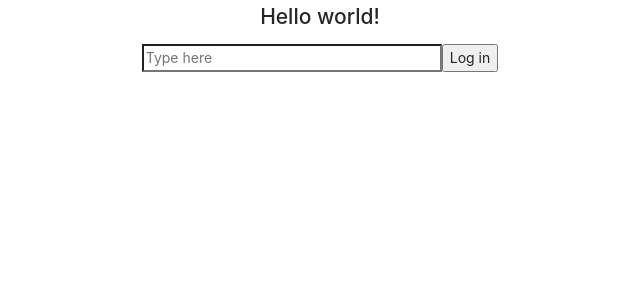
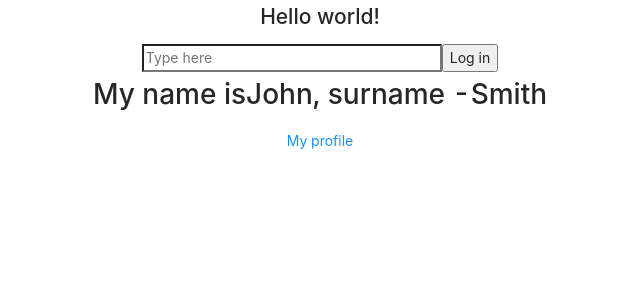
Before and after one commit to elijahmylcev/first-react-project, a React (Create React App) app: page / in a window 1280 px wide. Shown: the top 300 px of the page, without its empty margins (320-960 px from the left). Built offline with nearby package versions, Linux system fonts and the light colour scheme.

Commit message:
working with props

```diff
--- a/package.json
+++ b/package.json
@@ -9,7 +9,8 @@
     "react": "^17.0.2",
     "react-dom": "^17.0.2",
     "react-scripts": "5.0.0",
-    "web-vitals": "^2.1.4"
+    "web-vitals": "^2.1.4",
+    "prop-types": "^15.8.1"
   },
   "scripts": {
     "start": "react-scripts start",
@@ -30,6 +31,7 @@
     ]
   },
   "devDependencies": {
+    "-": "0.0.1",
     "babel-eslint": "^10.1.0",
     "babel-plugin-import": "^1.13.3",
     "eslint": "^8.11.0",
--- a/src/App.js
+++ b/src/App.js
@@ -1,4 +1,24 @@
 import './App.css';
+import PropTypes from 'prop-types';
+
+// Старый метод
+// class Field extends Component {
+//   render() {
+//     const placeHolder = 'Type here';
+//     const styledField = {
+//       width: '300px',
+//     };
+//     return (
+//       <input
+//         type="text"
+//         placeholder={placeHolder}
+//         style={styledField}
+//       />
+//     );
+//   }
+// }
+
+// Props === {}
 // import { Component } from 'react';
 // Можно использовать стрелочные функции для создания компонентов
 function Header() {
@@ -33,25 +53,27 @@ function App() {
       <Header />
       <Field />
       <Btn />
+      <WhoAmI name="John" surname="Smith" link="http://facebook.com" />
     </div>
   );
 }
-
-// Старый метод
-// class Field extends Component {
-//   render() {
-//     const placeHolder = 'Type here';
-//     const styledField = {
-//       width: '300px',
-//     };
-//     return (
-//       <input
-//         type="text"
-//         placeholder={placeHolder}
-//         style={styledField}
-//       />
-//     );
-//   }
-// }
+function WhoAmI({ name, surname, link }) {
+  return (
+    <div>
+      <h1>
+        My name is
+        {name}
+        , surname -
+        {surname}
+      </h1>
+      <a href={link}>My profile</a>
+    </div>
+  );
+}
+WhoAmI.propTypes = {
+  name: PropTypes.string.isRequired,
+  surname: PropTypes.string.isRequired,
+  link: PropTypes.string.isRequired,
+};
 
 export default App;
```
Also changed, not shown: .eslintrc.json, 1 other file (tests, documents, lock files or other folders).
